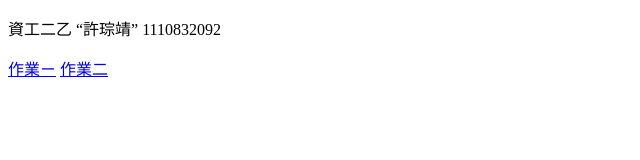
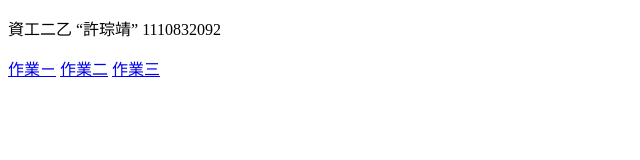
Before and after one commit to yuudoyuyi789456/yuudo, a plain HTML site: page index.html in a window 1280 px wide. Shown: the full height of the page, 0-640 px from the left. Drawn offline with Linux system fonts and the light colour scheme.

Commit message:
Update index.html

```diff
--- a/index.html
+++ b/index.html
@@ -8,5 +8,6 @@
 	<p>資工二乙 “許琮靖” 1110832092</p>
 	<a href="html作業.html">作業ㄧ</a>
 	<a href="html作業二.html">作業二</a>
+	<a href="html作業3.html">作業三</a>
 </body>
 </html>
```
